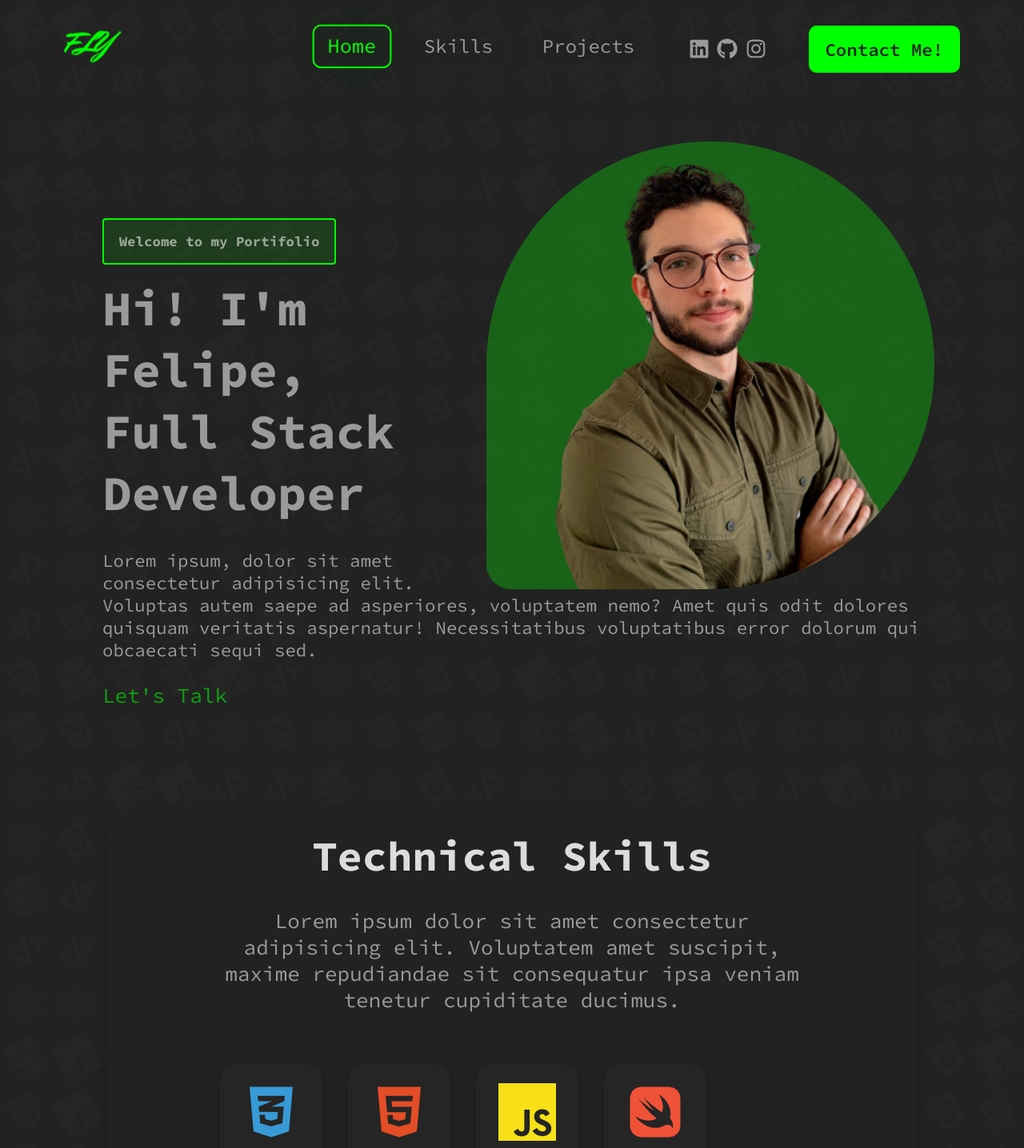
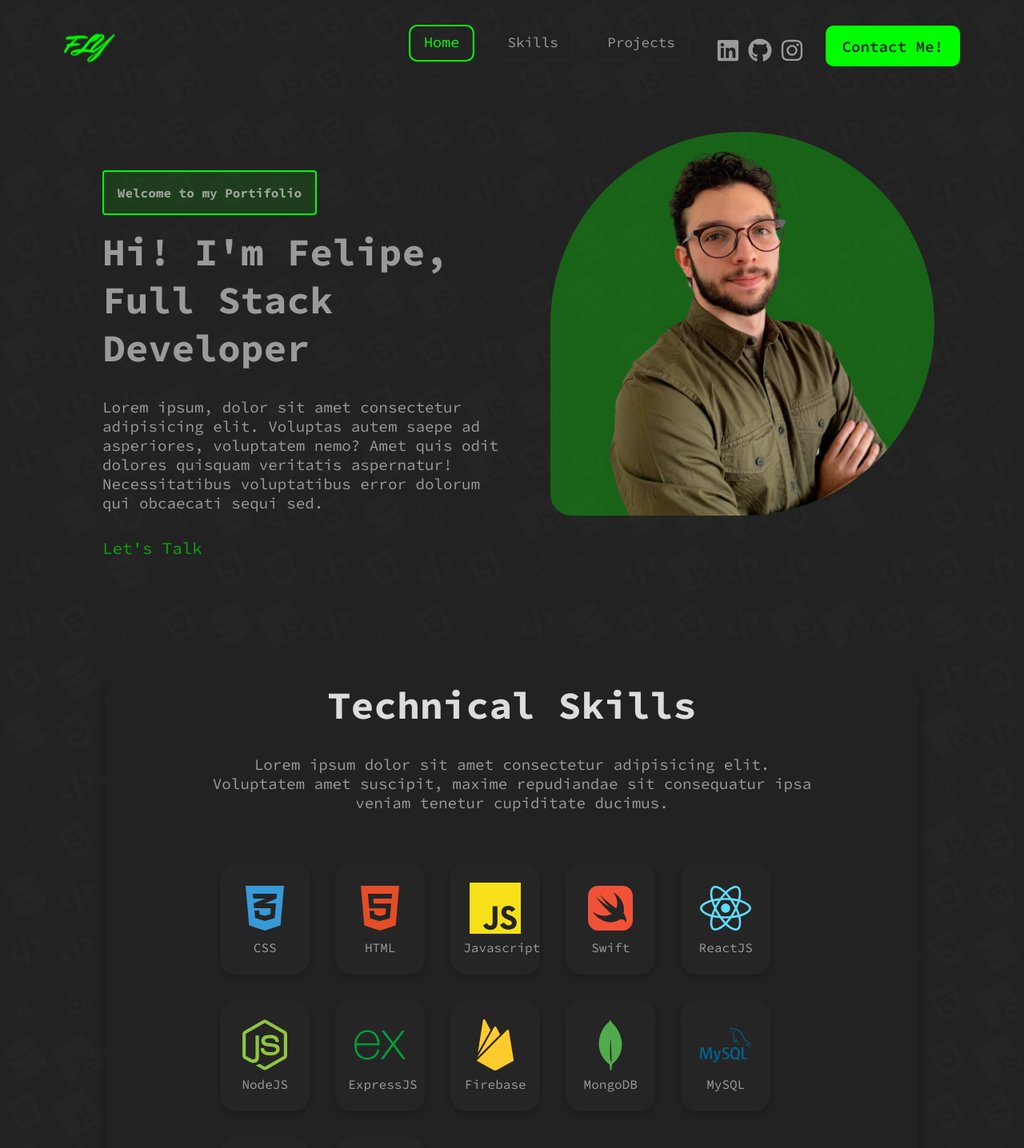
Before and after one commit to layuntaFelipe/portifolio-app, a React (Create React App) app: page / in a window 1280 px wide. Shown: the top 1436 px of the page at 80% size. Built offline with nearby package versions, Linux system fonts and the light colour scheme.

Commit message:
size-dimensions-revised

```diff
--- a/src/App.js
+++ b/src/App.js
@@ -19,7 +19,7 @@ function App() {
 
   const buildRandomIcons = () => {
     let newIcons = [];
-    for (let i = 0; i < 800; i++) {
+    for (let i = 0; i < 900; i++) {
       newIcons.push(iconsList[Math.floor(Math.random() * 6)])
     }
     return [newIcons];
--- a/src/components/Skills.jsx
+++ b/src/components/Skills.jsx
@@ -57,19 +57,19 @@ const Skills = () => {
       <h1>Soft Skills</h1>
       <p className='projectHeaderInfo'>Lorem ipsum dolor sit amet consectetur adipisicing elit. Voluptatem amet suscipit, maxime repudiandae sit consequatur ipsa veniam tenetur cupiditate ducimus.</p>
       <div className="flex-container">
-        <div className="skillsIconContainer" style={{width: '8rem'}}>
+        <div className="skillsIconContainer" style={{width: '7rem'}}>
           <GoTools className='icons-skills' color='#0f0' />
           <h5>Problem Solving</h5>
         </div>
-        <div className="skillsIconContainer" style={{width: '8rem'}}>
+        <div className="skillsIconContainer" style={{width: '7rem'}}>
           <RiTeamFill className='icons-skills' color='#0f0' />
           <h5>Teamwork</h5>
         </div>
-        <div className="skillsIconContainer" style={{width: '8rem'}}>
+        <div className="skillsIconContainer" style={{width: '7rem'}}>
           <SiMinds className='icons-skills' color='#0f0' />
           <h5>Growth Mindset</h5>
         </div>
-        <div className="skillsIconContainer" style={{width: '8rem'}}>
+        <div className="skillsIconContainer" style={{width: '7rem'}}>
           <FaAssistiveListeningSystems className='icons-skills' color='#0f0' />
           <h5>Active Listening</h5>
         </div>
--- a/src/index.css
+++ b/src/index.css
@@ -50,7 +50,7 @@
   padding-top: 1rem;
 }
 #logo {
-  width: 4.5rem;
+  width: 4rem;
   height: auto;
 }
 .navbar .navbarLinksPage {
@@ -59,9 +59,9 @@
 }
 .navbar .navbarLinksPage li {
   color: rgba(255, 255, 255, 0.545);
-  height: 2rem;
+  height: 1.5rem;
   margin: 0 0.8rem;
-  font-size: 1.5rem;
+  font-size: 1.1rem;
   cursor: pointer;
   padding: 0.5rem 1rem;
   border: 2px solid #252525;
@@ -80,7 +80,7 @@
   transform: scale(105%);
 }
 .socialsDiv {
-  margin: 0 3rem 0 2rem;
+  margin: 0 1.4rem 0 1rem;
 }
 .navbarSocialLinks {
   display: flex;
@@ -92,8 +92,8 @@
   cursor: pointer;
 }
 .socialIcons {
-  width: 26px;
-  height: 26px;
+  width: 30px;
+  height: 30px;
 }
 .socialIcons:hover{
   color: #0f0;
@@ -105,9 +105,9 @@
   color: #222222;;
   border: none;
   border-radius: 10px;
-  height: 3.7rem;
+  height: 3.2rem;
   padding: 0 1.3rem;
-  font-size: 1.4rem;
+  font-size: 1.2rem;
   font-weight: 600;
 }
 
@@ -115,10 +115,10 @@
 /* HERO PAGE */
 /* HERO PAGE */
 .heroContainer{
-  margin: 5rem 2rem 7.5rem 3rem;
+  margin: 4rem 2rem 7.5rem 3rem;
 }
 .heroImage {
-  width: 35rem;
+  width: 30rem;
   float: right;
   overflow: auto;
   background-color: rgba(0, 255, 0, 0.294);
@@ -131,27 +131,29 @@
   padding: 0;
 }
 .heroInfo {
-  padding-top: 6rem;
+  padding-top: 3rem;
   color: rgba(255, 255, 255, 0.545);
 }
 .heroInfo h6 {
   background-color: rgba(0, 255, 0, 0.112);
-  width: 16rem;
+  width: 14.5rem;
   padding: 1rem;
   border: 2px solid #0f0;
   border-radius: 4px;
   text-align: center;
+  font-size: 1rem;
 }
 .heroInfo h1 {
-  font-size: 3.8rem;
+  font-size: 3rem;
   margin: 1rem 0 2rem 0;
 }
 .heroInfo p {
-  font-size: 1.4rem;
+  font-size: 1.2rem;
   margin-bottom: 1.6rem;
 }
 .heroInfo a {
   color: rgba(0, 255, 0, 0.572);
+  font-size: 1.3rem;
   text-decoration: none;
   position: relative;
 }
@@ -175,11 +177,13 @@
 }
 .skillsContainer h1 {
   color: gainsboro;
+  font-size: 3rem;
   padding: 1rem 0 1rem 0;
 }
 .skillsContainer p {
   color: rgba(255, 255, 255, 0.545);
   margin-bottom: 2rem;
+  font-size: 1.2rem;
 }
 .flex-container {
   display: flex;
@@ -189,8 +193,8 @@
   text-align: center;
 }
 .icons-skills {
-  width: 4.5rem;
-  height: 4.5rem;
+  width: 4rem;
+  height: 4rem;
   user-select: none;
   cursor: default;
 }
@@ -198,7 +202,7 @@
   background-color: #252525;
   margin: 1rem;
   padding: 1.5rem 1rem;
-  width: 6rem;
+  width: 5rem;
   border-radius: 20px;
   transition: 1s;
   box-shadow: 0 4px 8px 0 rgba(0,0,0,0.2);
@@ -223,17 +227,18 @@
 .projectHeaderText {
   color: gainsboro;
   text-align: center;
-  font-size: 3.5rem;
+  font-size: 3rem;
   padding-top: 3rem;
 }
 .projectHeaderInfo{
   color: rgba(255, 255, 255, 0.545);
   text-align: center;
   padding: 1rem 6rem;
+  font-size: 1.2rem;
 }
 .right-image-projects {
   overflow: auto;
-  margin: 6rem 0 8rem 0;
+  margin: 3rem 0 4rem 0;
   padding: 2rem;
   color: rgba(255, 255, 255, 0.545);
   position: relative;
@@ -289,6 +294,7 @@
 }
 .projectMoreInfo{
   text-decoration: none;
+  font-size: 1.3rem;
   color: rgba(0, 255, 0, 0.572);
 }
 .projectMoreInfo:hover {
@@ -302,13 +308,13 @@
   left: 2rem;
 }
 .projectTitle{
-  font-size: 2.4rem;
+  font-size: 2rem;
   font-weight: 700;
   margin: 0 0 2rem 0;
   color: #15ff0089;
 }
 .projectInfo p {
-  font-size: 1.4rem;
+  font-size: 1.2rem;
 }
 
 
```
